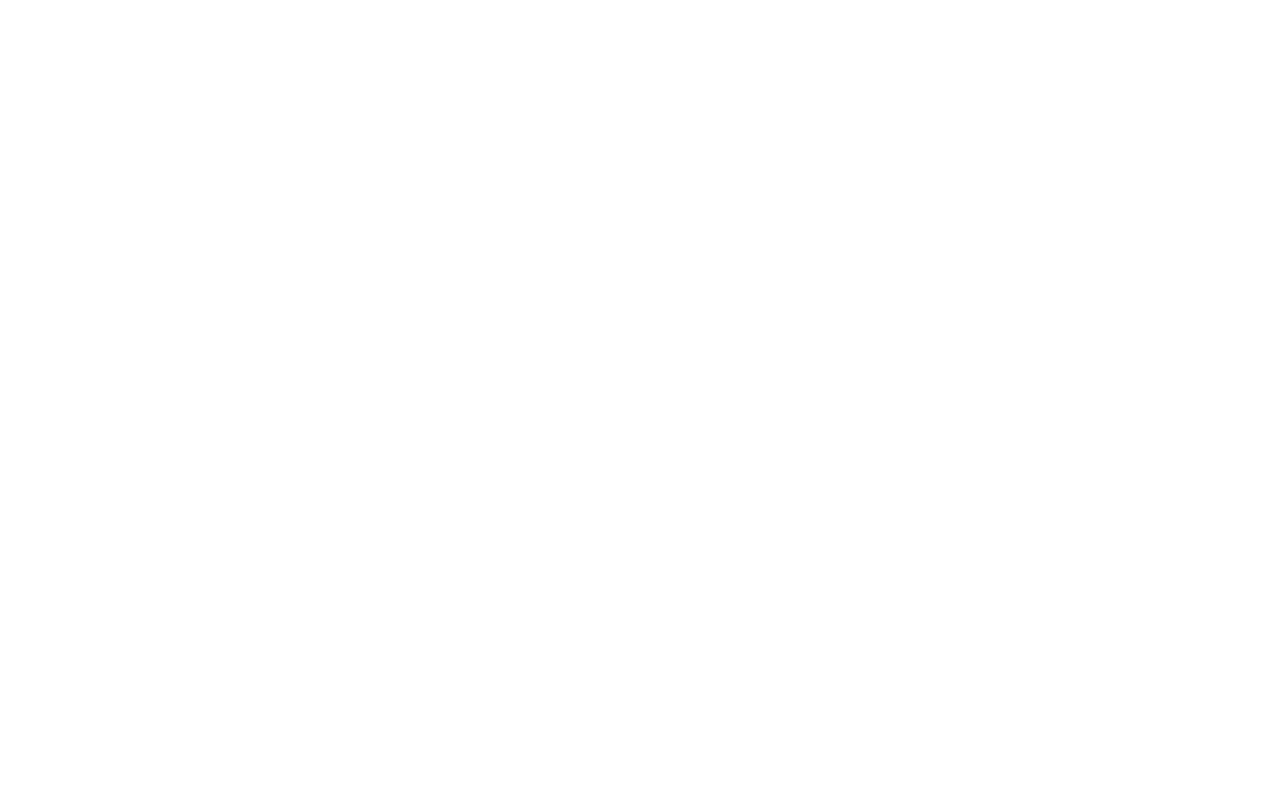
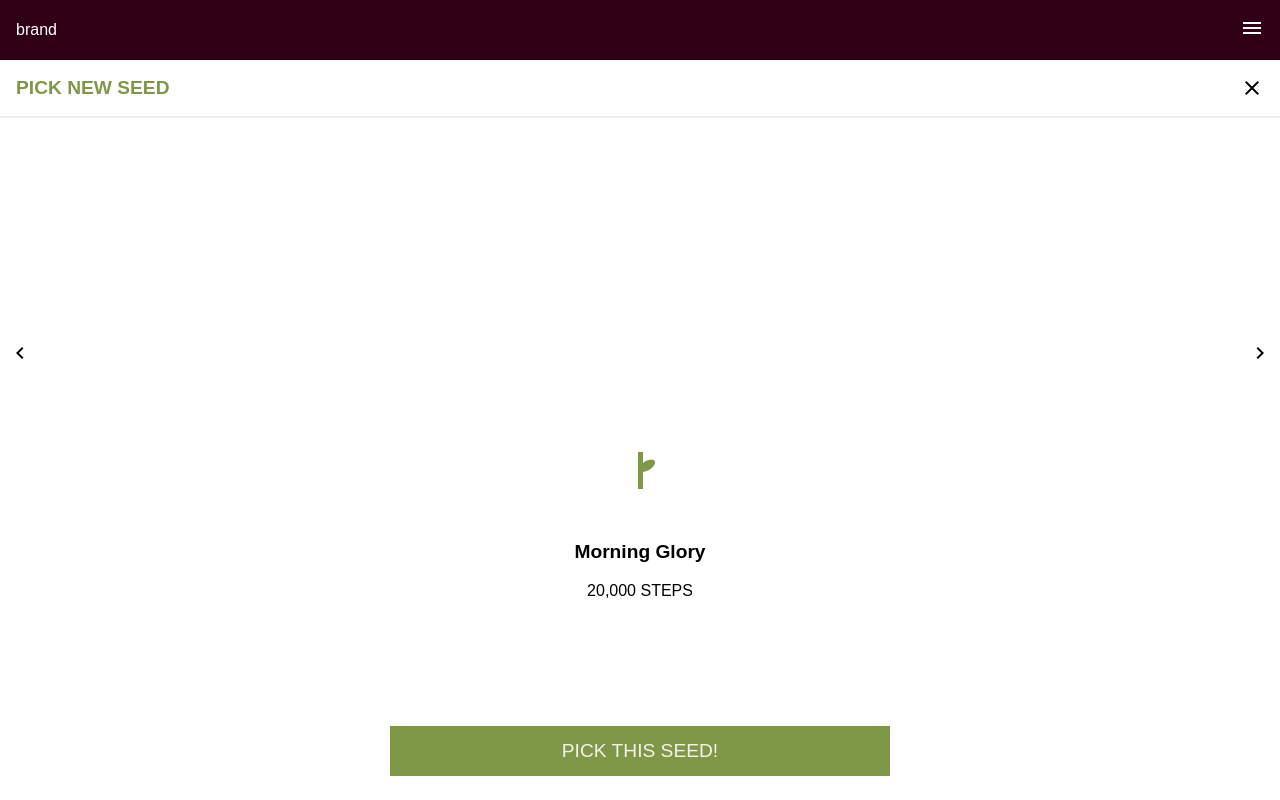
Before and after one commit to katreinhart/plant-walking-frontend, a React (Create React App) app: page /pickseed in a window 1280 px wide. Built offline with nearby package versions, Linux system fonts and the light colour scheme.

Commit message:
added pick seed form

```diff
--- a/src/App.js
+++ b/src/App.js
@@ -9,6 +9,7 @@ import EditSteps from './components/forms/EditSteps'
 import SignUp from './components/welcome/SignUp'
 import LogIn from './components/welcome/LogIn'
 import Welcome from './components/welcome/Welcome'
+import PickSeed from './components/forms/PickSeed'
 
 class App extends Component {
 
@@ -24,6 +25,7 @@ class App extends Component {
           <Route path='/signup' component={ SignUp } />
           <Route path='/login' component={ LogIn } />
           <Route path='/welcome' component={ Welcome } />
+          <Route path='/pickseed' component={ PickSeed } />
         </div>
       </Router>
     );
--- /dev/null
+++ b/src/components/forms/PickSeed.js
@@ -0,0 +1,27 @@
+import React, { Component } from 'react'
+import Navigation from '../shared/Navigation'
+import CloseForm from '../shared/CloseForm'
+import PlantContainer from '../home/PlantContainer'
+import GreenButton from '../shared/GreenButton'
+
+class PickSeed extends Component {
+  state = {}
+  render() {
+    return (
+      <div className="outermost-container">
+        <Navigation />
+        <CloseForm title="Pick New Seed"/>
+        <PlantContainer />
+        <div className="new-plant-details text-ctr mt-2">
+          <h3 className="new-plant-name">Morning Glory</h3>
+          <p className="new-plant-steps">20,000 steps</p>
+        </div>
+        <div className="buttons-container">
+          <GreenButton text="Pick This Seed!"/>
+        </div>
+      </div>
+    )
+  }
+}
+
+export default PickSeed;
--- a/src/index.css
+++ b/src/index.css
@@ -25,8 +25,12 @@ a {
   text-decoration: none;
 }
 
-h2 {
+h2, h4 {
   text-transform: uppercase;
+}
+
+h3 {
+  font-size: 1.2em;
 }
 
 hr {
@@ -44,6 +48,10 @@ hr {
 
 .mt-1 {
   margin-top: 1em;
+}
+
+.mt-2 {
+  margin-top: 2em;
 }
 
 .mt-5 {
@@ -271,6 +279,11 @@ hr {
   text-transform: uppercase;
 }
 
+/*===PICK NEW SEED FORM===*/
+.new-plant-steps {
+  text-transform: uppercase;
+}
+
 /*=====HISTORY VIEW=====*/
 .history-item{
   display: flex;
```
